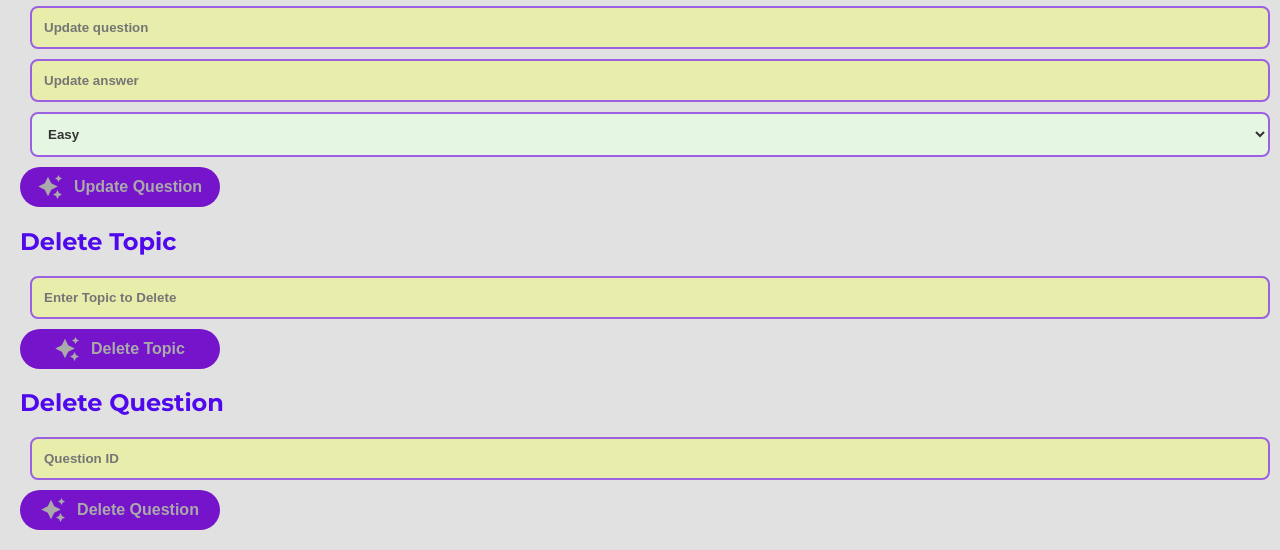
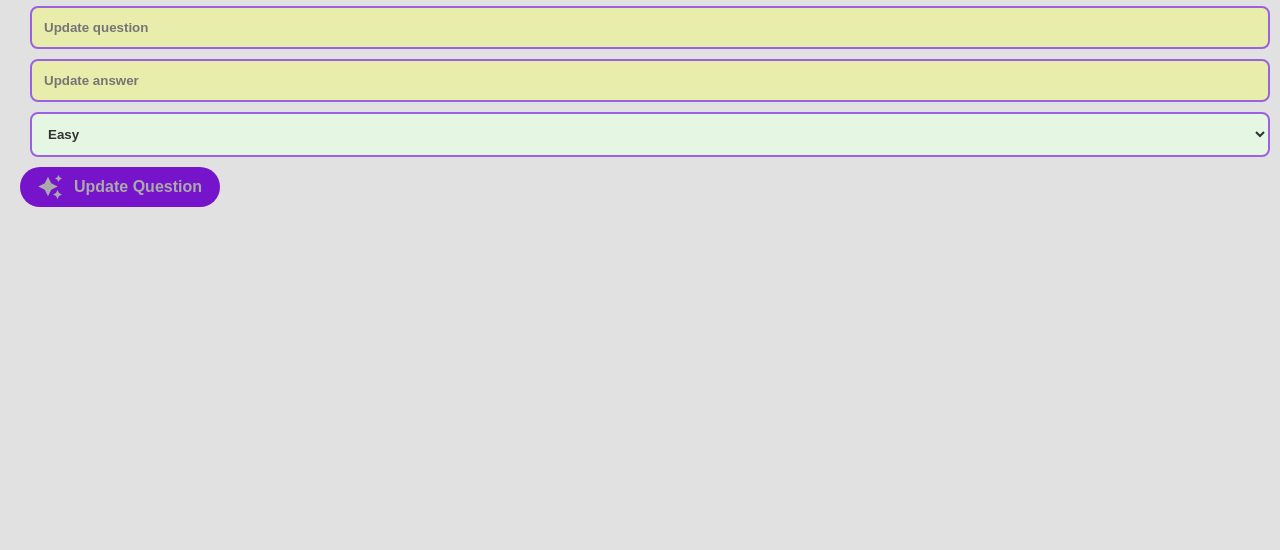
Before and after one commit to aarshiyavashisht/FunkyRecruit, a Flask app: page / in a window 1280 px wide. Shown: the part 1323-1873 px from the top of the page. After the commit the page ends 1530 px from the top, so only its background shows below. Run offline with Flask 3, Linux system fonts and the light colour scheme; data that the repository does not hold is empty.

Commit message:
Update index.html

```diff
--- a/admin ai crud/templates/index.html
+++ b/admin ai crud/templates/index.html
@@ -356,44 +356,6 @@
       <span class="text">Update Question</span>
     </button>
 
-    <h2 class="space">Delete Topic</h2>
-    <input type="text" id="topicToDelete" placeholder="Enter Topic to Delete" />
-    <button class="btn" onclick="deleteTopic()">
-      <svg
-        height="24"
-        width="24"
-        fill="#FFFFFF"
-        viewBox="0 0 24 24"
-        data-name="Layer_1"
-        id="Layer_1"
-        class="sparkle"
-      >
-        <path
-          d="M10,21.236,6.755,14.745.264,11.5,6.755,8.255,10,1.764l3.245,6.491L19.736,11.5l-6.491,3.245ZM18,21l1.5,3L21,21l3-1.5L21,18l-1.5-3L18,18l-3,1.5ZM19.333,4.667,20.5,7l1.167-2.333L24,3.5,21.667,2.333,20.5,0,19.333,2.333,17,3.5Z"
-        ></path>
-      </svg>
-      <span class="text">Delete Topic</span>
-    </button>
-
-    <h2 class="space">Delete Question</h2>
-    <input type="text" id="deleteQuestionId" placeholder="Question ID" />
-    <button class="btn" onclick="deleteQuestion()">
-      <svg
-        height="24"
-        width="24"
-        fill="#FFFFFF"
-        viewBox="0 0 24 24"
-        data-name="Layer_1"
-        id="Layer_1"
-        class="sparkle"
-      >
-        <path
-          d="M10,21.236,6.755,14.745.264,11.5,6.755,8.255,10,1.764l3.245,6.491L19.736,11.5l-6.491,3.245ZM18,21l1.5,3L21,21l3-1.5L21,18l-1.5-3L18,18l-3,1.5ZM19.333,4.667,20.5,7l1.167-2.333L24,3.5,21.667,2.333,20.5,0,19.333,2.333,17,3.5Z"
-        ></path>
-      </svg>
-      <span class="text">Delete Question</span>
-    </button>
-
     <script src="/static/app.js"></script>
   </body>
 </html>
```
